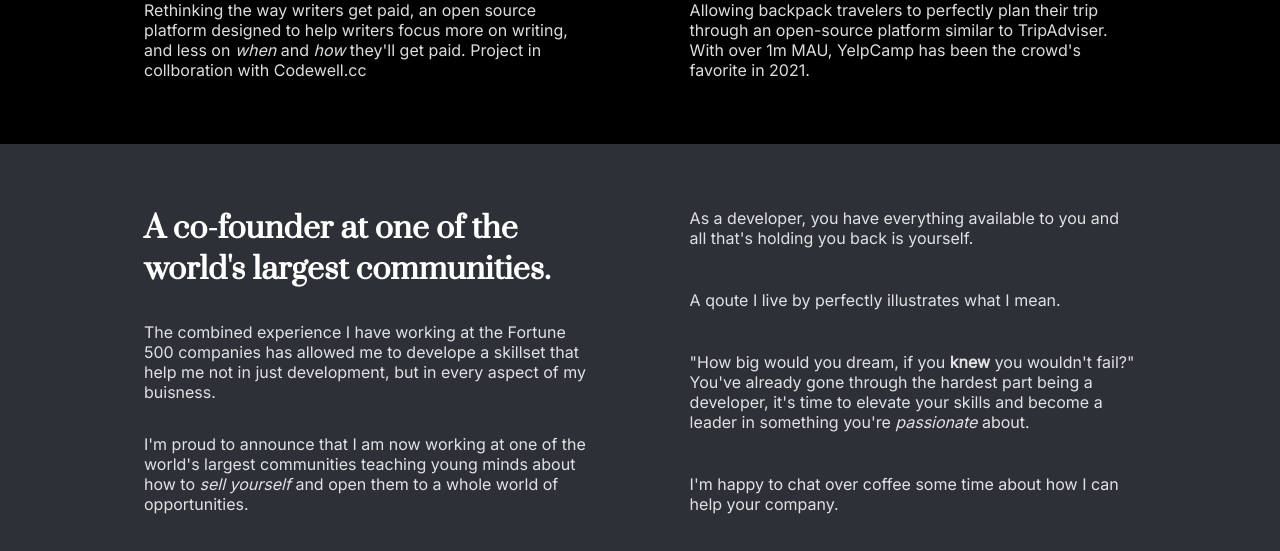
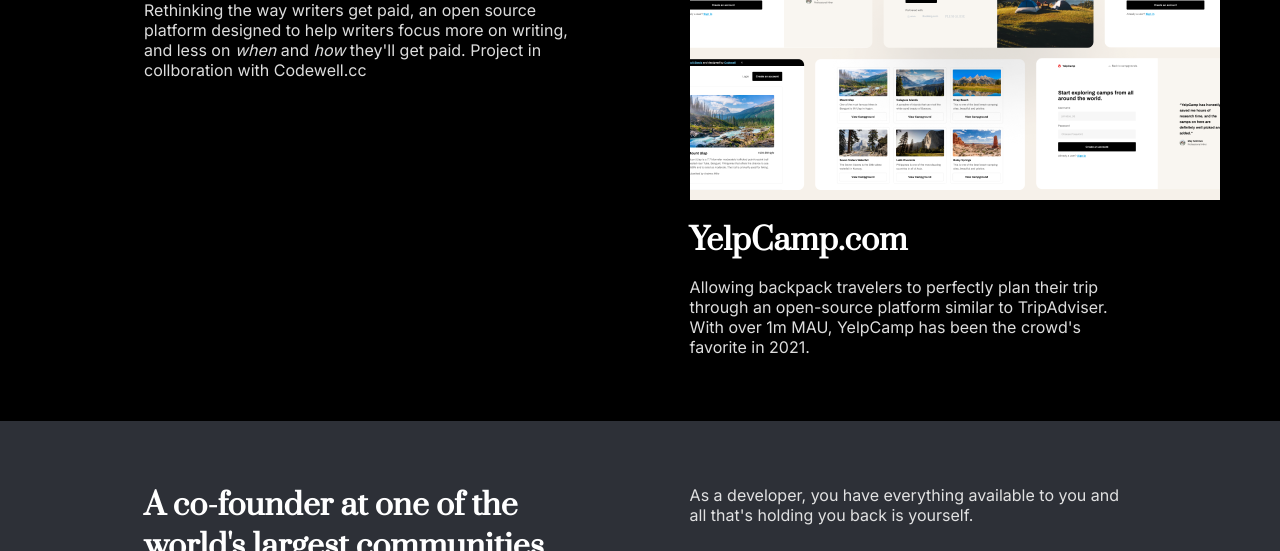
Before and after one commit to S-chinGurjar/codewell-webdev-portfolio, a plain HTML site: page index.html in a window 1280 px wide. Shown: the part 549-1100 px from the top of the page. Drawn offline with Linux system fonts and the light colour scheme.

Commit message:
Updated images for spence and yelpcamp

```diff
--- a/index.html
+++ b/index.html
@@ -59,14 +59,14 @@
 
             <div class = 'examples'>
                 <div id = 'spence'>
-                    <img src = './Spence.png' alt = 'spence.png'  id = 'spence_img'>
+                    <img src = "./Spence.png" alt = 'spence.png'  id = 'spence_img'>
                     <h2 class = 'heading' id = 'spence_heading' > Spence.com </h2>
                     <p>
                         Rethinking the way writers get paid, an open source platform designed to help writers focus more on writing, and less on <i>when</i> and <i>how</i> they'll get paid. Project in collboration with Codewell.cc
                     </p>
                 </div>
                 <div id = 'yelp'>
-                    <img src = './YelpCamp.svg' alt = 'yelp.png'  id = 'yelp_img'>
+                    <img src = "./YelpCamp.png" alt = 'yelp.png'  id = 'yelp_img'>
                     <h2 class = 'heading' id = 'yelp_heading' > YelpCamp.com </h2>
                     <p>
                         Allowing backpack travelers to perfectly plan their trip through an open-source platform similar to TripAdviser. With over 1m MAU, YelpCamp has been the crowd's favorite in 2021.
```
